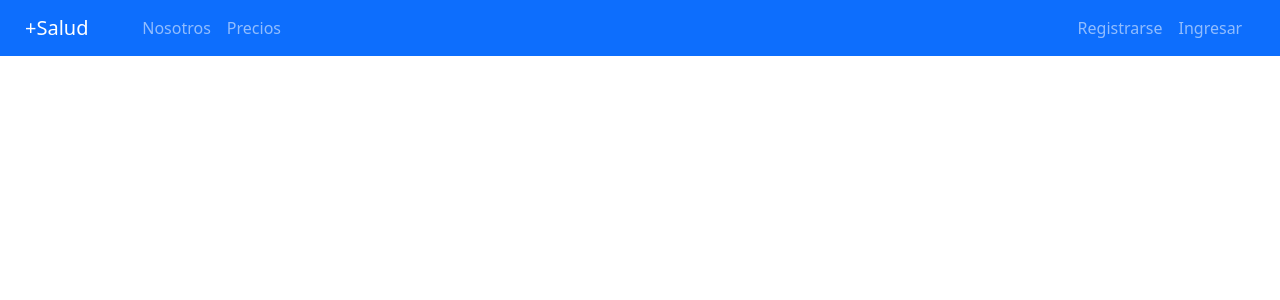
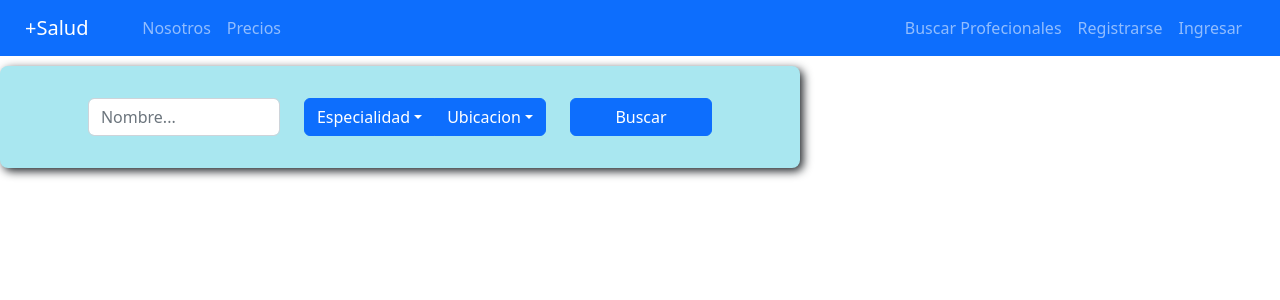
Before and after one commit to Ivan18Gauna/app-clinica, a React (Create React App) app in the folder client/: page /professionals in a window 1280 px wide. Shown: the top 300 px of the page. Built offline with nearby package versions, Linux system fonts and the light colour scheme; no server answers.

Commit message:
arreglando detalles

```diff
--- a/client/src/App.js
+++ b/client/src/App.js
@@ -8,11 +8,10 @@ import navBarEdit from './components/navBar/NavBar';
 import FormProfessionals from './components/formProfessionals/FormProfesionals';
 import FormPatients from './components/formPatients/FormPatients';
 import healthData from './components/healthData/healthData';
-import Login from './components/login/Login';
+import Login from './components/Login/Login';
 import About from './components/about/About';
-import Price from './components/Price/Price';
-import Google from './components/google/Google';
-
+import Price from './components/price/Price';
+import Professionals from './components/professionals/Professionals';
 
 function App() {
   return (
@@ -32,7 +31,7 @@ function App() {
           <Route path='/healthData' component={healthData}/>
           <Route path='/about' component={About}/>
           <Route path='/price' component={Price}/>
-          <Route path='/google' component={Google}/>
+          <Route path='/professionals' component={Professionals}/>
         </Switch>
       </div>
     </BrowserRouter>
--- a/client/src/components/home/Home.jsx
+++ b/client/src/components/home/Home.jsx
@@ -22,7 +22,7 @@ export default function Home() {
 			<Filters /> */}
 			<Portada/>
 			<h1>Encontra al profesional que tanto deseas y programa un turno ya!</h1>
-			<Filters />
+			{/* <Filters /> */}
 
 			{/* Darle a los filtros un diseño para que quede en el medio
 			y con mayor estilo */}
--- a/client/src/components/navBar/NavBar.jsx
+++ b/client/src/components/navBar/NavBar.jsx
@@ -18,6 +18,7 @@ function navBarEdit() {
             <Nav.Link as={Link} to="/price">Precios</Nav.Link>
           </Nav>
           <Nav>
+          <Nav.Link as={Link} to="/professionals">Buscar Profecionales</Nav.Link>
             <Nav.Link as={Link} to="/signin">Registrarse</Nav.Link>
             <Nav.Link /* eventKey={2} */as={Link} to="/login" >
               Ingresar
--- /dev/null
+++ b/client/src/components/professionals/Professionals.jsx
@@ -0,0 +1,11 @@
+import React from "react";
+import Filters from "../filters/filters";
+
+
+export default function Professionals(){
+    return(
+        <div>
+            <Filters/>
+        </div>
+    )
+}
```
